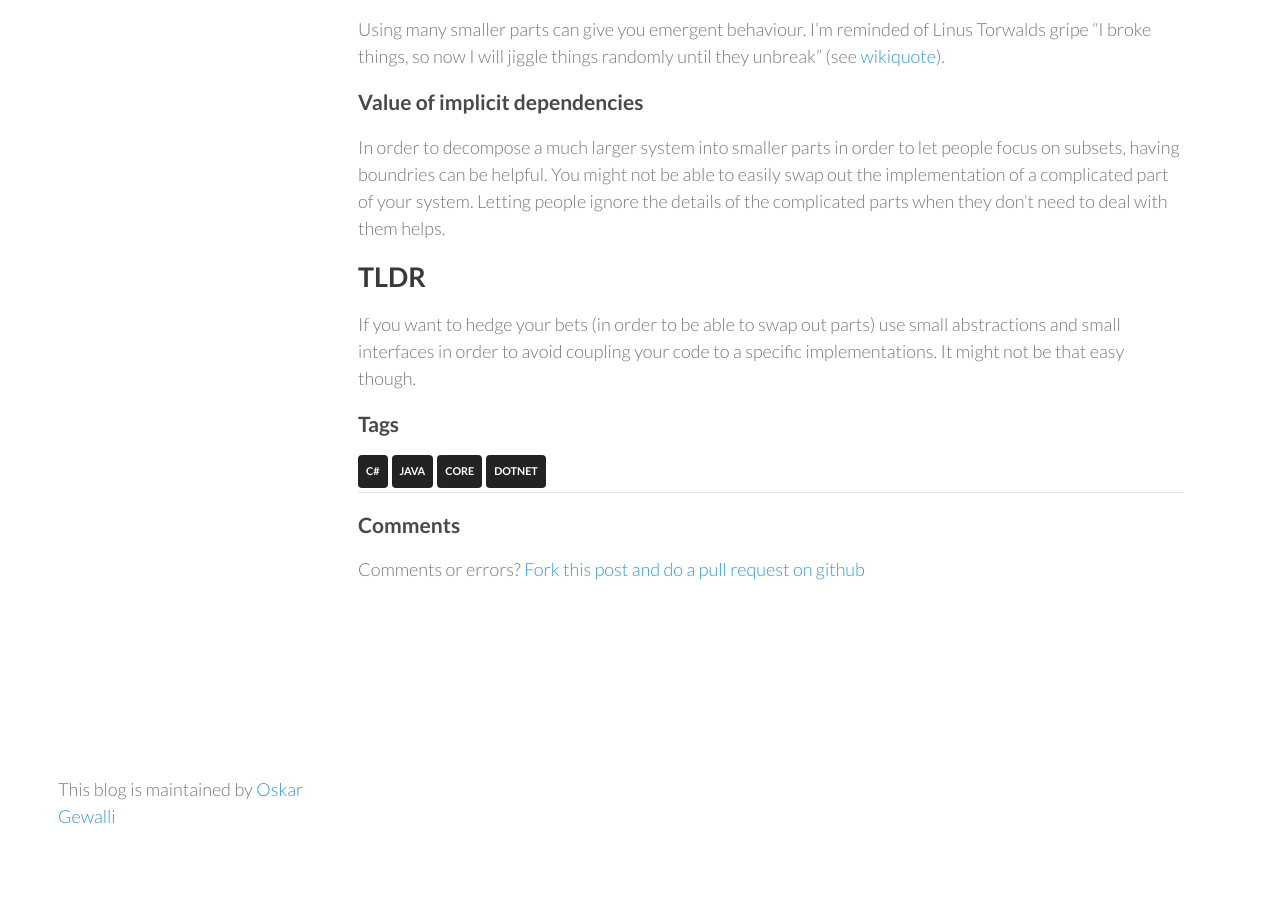
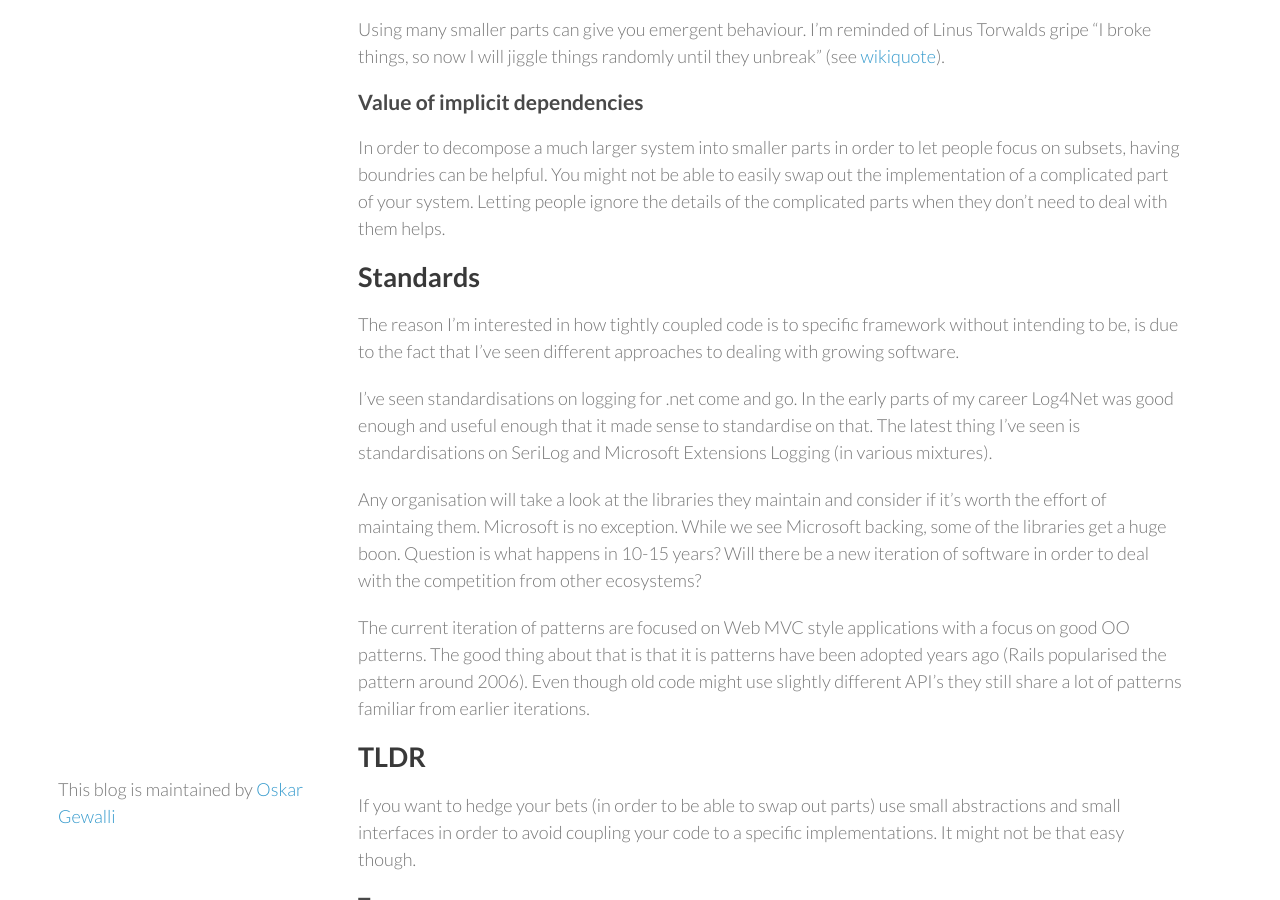
Before and after one commit to wallymathieu/assertfail, a Jekyll site: the page built from _posts/2020-05-28-Implicit-versus-explicit-dependencies.md, in a window 1280 px wide and 900 px high, scrolled down 3670 px. Built offline with Jekyll 4.4.1, drawn with Linux system fonts in a browser that asks for light colours; nearby versions of some CDN libraries.

Commit message:
+Standards

```diff
--- a/_posts/2020-05-28-Implicit-versus-explicit-dependencies.md
+++ b/_posts/2020-05-28-Implicit-versus-explicit-dependencies.md
@@ -125,6 +125,16 @@ Using many smaller parts can give you emergent behaviour. I'm reminded of Linus
 
 In order to decompose a much larger system into smaller parts in order to let people focus on subsets, having boundries can be helpful. You might not be able to easily swap out the implementation of a complicated part of your system. Letting people ignore the details of the complicated parts when they don't need to deal with them helps.
 
+## Standards
+
+The reason I'm interested in how tightly coupled code is to specific framework without intending to be, is due to the fact that I've seen different approaches to dealing with growing software.
+
+I've seen standardisations on logging for .net come and go. In the early parts of my career Log4Net was good enough and useful enough that it made sense to standardise on that. The latest thing I've seen is standardisations on SeriLog and Microsoft Extensions Logging (in various mixtures).
+
+Any organisation will take a look at the libraries they maintain and consider if it's worth the effort of maintaing them. Microsoft is no exception. While we see Microsoft backing, some of the libraries get a huge boon. Question is what happens in 10-15 years? Will there be a new iteration of software in order to deal with the competition from other ecosystems?
+
+The current iteration of patterns are focused on Web MVC style applications with a focus on good OO patterns. The good thing about that is that it is patterns have been adopted years ago (Rails popularised the pattern around 2006). Even though old code might use slightly different API's they still share a lot of patterns familiar from earlier iterations.
+
 ## TLDR
 
 If you want to hedge your bets (in order to be able to swap out parts) use small abstractions and small interfaces in order to avoid coupling your code to a specific implementations. It might not be that easy though.
```
